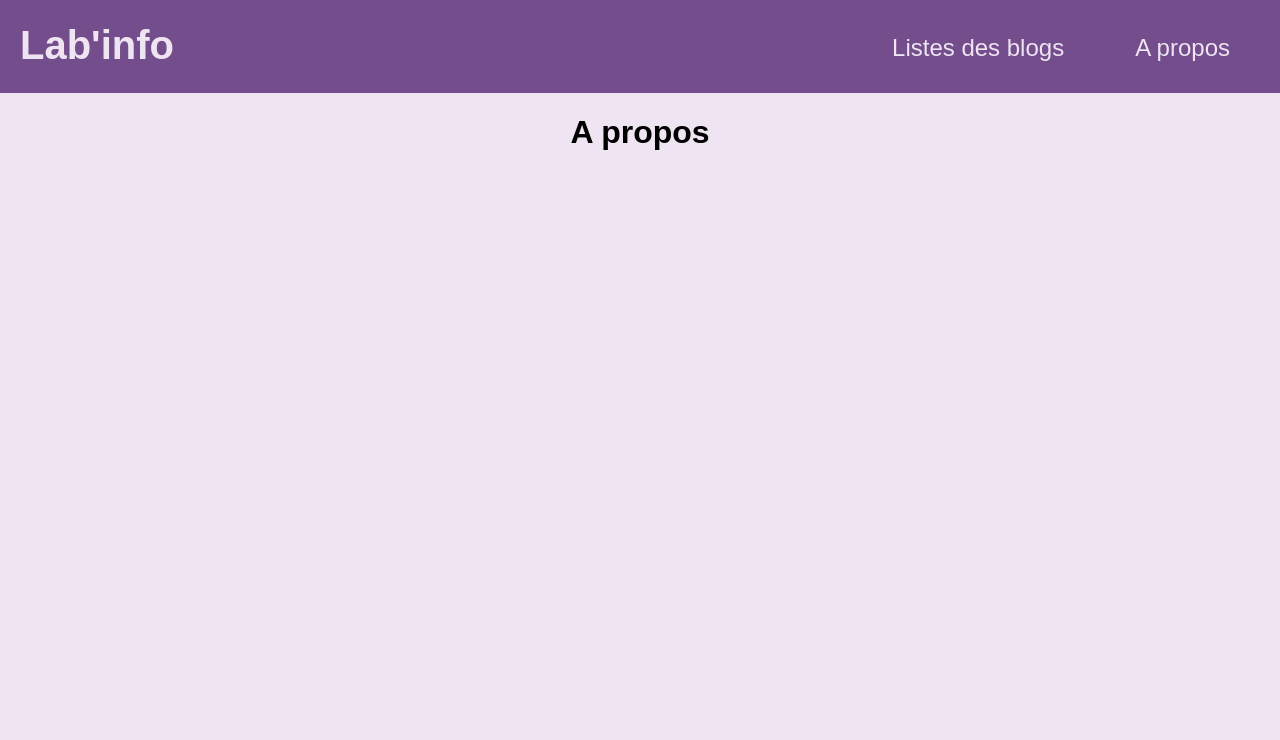
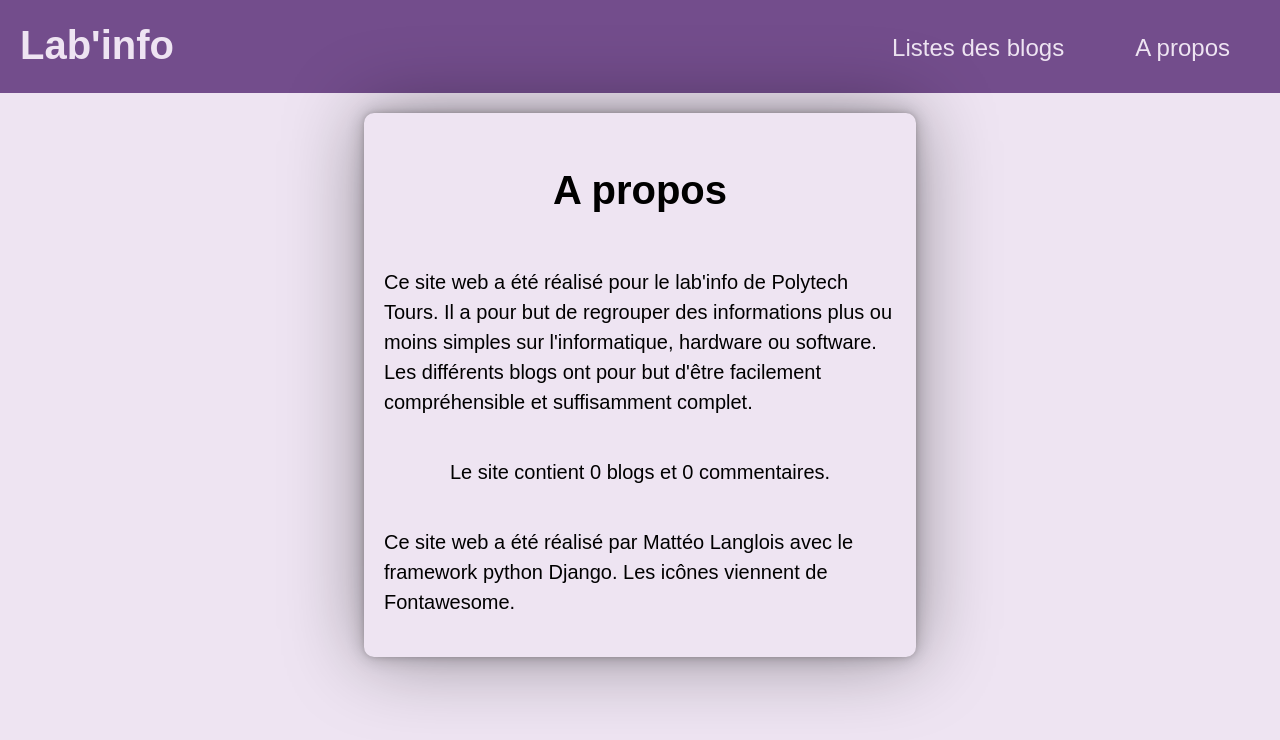
Before and after one commit to MatteoLanglois/BlogLabInfo, a Django app: page /blog/a_propos in a window 1280 px wide. Shown: the top 740 px of the page. Run offline with Django 5.2, Linux system fonts and the light colour scheme; data that the repository does not hold is empty; some libraries are stand-ins or nearby versions.

Commit message:
Fill the about page

```diff
--- a/Blog/templates/Blog/a_propos.html
+++ b/Blog/templates/Blog/a_propos.html
@@ -7,6 +7,24 @@
 <body>
 
 <div class="content">
-    <h1>A propos</h1>
+    <div class="blogDescription" style="text-align: left">
+        <h1>A propos</h1>
+        <p>
+            Ce site web a été réalisé pour le lab'info de Polytech Tours. Il a
+            pour but de regrouper des informations plus ou moins simples sur
+            l'informatique, hardware ou software. Les différents blogs ont pour
+            but d'être facilement compréhensible et suffisamment complet.
+        </p>
+        <p>
+            Le site contient {{ blogs.all.count }} blogs et
+            {{ comments.all.count }} commentaires.
+        </p>
+        <p>
+            Ce site web a été réalisé par Mattéo Langlois avec le framework
+            python Django. Les icônes viennent de Fontawesome.
+        </p>
+
+    </div>
+
 </div>
 </body>
--- a/Blog/views.py
+++ b/Blog/views.py
@@ -1,5 +1,5 @@
 from django.shortcuts import render
-from .models import Blog
+from .models import Blog, Comment
 from .forms import CommentForm
 
 
@@ -56,7 +56,10 @@
     })
 
 def blog_a_propos(request):
-    return render(request, 'Blog/a_propos.html', {})
+    return render(request, 'Blog/a_propos.html', {
+        "blogs": Blog.objects.all(),
+        "comments": Comment.objects.all(),
+    })
 
 
 def bad_request(request, exception):
```
